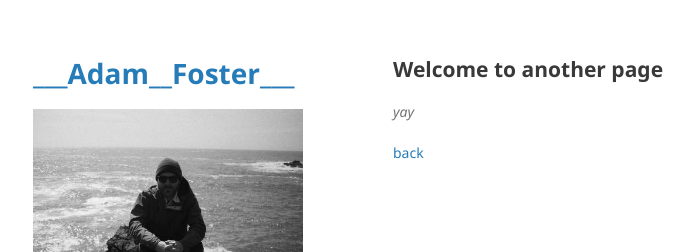
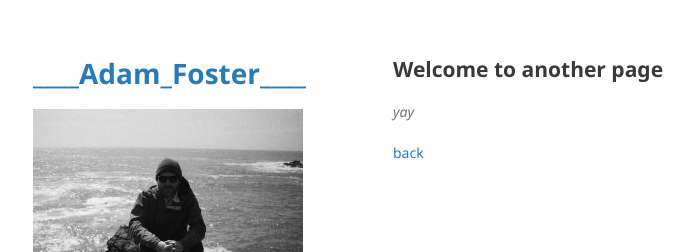
Before and after one commit to adamthefoster/adam-foster, a Jekyll site: the page built from another-page.md, in a window 1280 px wide. Shown: the top 252 px of the page, without its empty margins (177-871 px from the left). Built offline with Jekyll 4.4.1, drawn with Linux system fonts in a browser that asks for light colours; our own code applies the rules of GitHub Pages for plain Markdown files.

```diff
--- a/_config.yml
+++ b/_config.yml
@@ -1,4 +1,4 @@
-title: ___Adam__Foster___
+title: ____Adam_Foster____
 description: Audiovisual Archives & Preservation
 logo: /assets/img/37673148.png
 show_downloads: false
```
